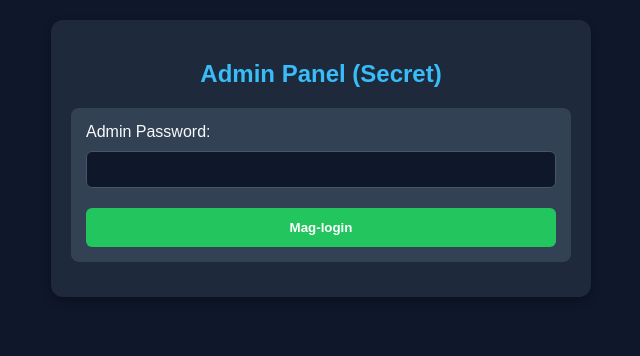
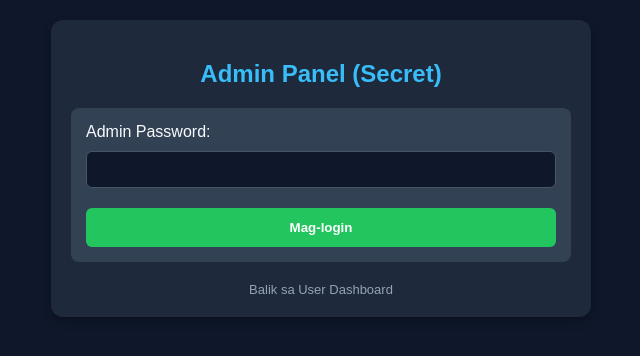
Before and after one commit to johnydango656-dev/investcore-api-, a PHP site: page /public/index.php?route=admin in a window 1280 px wide. Shown: the top 356 px of the page, without its empty margins (319-959 px from the left). Run offline with PHP 8.4, Linux system fonts and the light colour scheme.

Commit message:
Update index.php

```diff
--- a/public/index.php
+++ b/public/index.php
@@ -313,6 +313,9 @@ if ($currentUser && $_SERVER['REQUEST_METHOD'] === 'POST' && isset($_POST['actio
         table { width: 100%; border-collapse: collapse; margin-top: 10px; font-size: 11px; }
         th, td { border: 1px solid #475569; padding: 6px; text-align: left; }
         th { background: #0f172a; }
+        .footer-links { text-align: center; margin-top: 20px; font-size: 13px; }
+        .footer-links a { color: #94a3b8; text-decoration: none; }
+        .footer-links a:hover { color: #38bdf8; }
         .tab-btn { width: 48%; display: inline-block; padding: 10px; text-align: center; background: #0f172a; color: white; border-radius: 6px; cursor: pointer; }
         .tab-btn.active { background: #38bdf8; color: #0f172a; font-weight: bold; }
         hr { border: 0; border-top: 1px solid #475569; margin: 20px 0; }
@@ -451,6 +454,9 @@ if ($currentUser && $_SERVER['REQUEST_METHOD'] === 'POST' && isset($_POST['actio
                 <a href="?action=admin_logout" class="btn btn-danger" style="margin-top: 15px; text-align: center; text-decoration: none;">Mag-log out sa Admin</a>
             </div>
         <?php endif; ?>
+        <div class="footer-links">
+            <a href="/">Balik sa User Dashboard</a>
+        </div>
 
     <?php elseif (!$currentUser): ?>
         <!-- LOGIN / REGISTER FORM -->
@@ -508,6 +514,10 @@ if ($currentUser && $_SERVER['REQUEST_METHOD'] === 'POST' && isset($_POST['actio
                 }
             }
         </script>
+
+        <div class="footer-links">
+            <a href="?route=admin">Admin Login</a>
+        </div>
 
     <?php else: ?>
         <!-- LOGGED-IN DASHBOARD -->
@@ -592,6 +602,10 @@ if ($currentUser && $_SERVER['REQUEST_METHOD'] === 'POST' && isset($_POST['actio
         </div>
 
         <a href="?action=logout" class="btn btn-danger" style="margin-top: 20px; text-decoration: none;">Mag-log out</a>
+
+        <div class="footer-links">
+            <a href="?route=admin">Admin Login</a>
+        </div>
     <?php endif; ?>
 </div>
 
```
